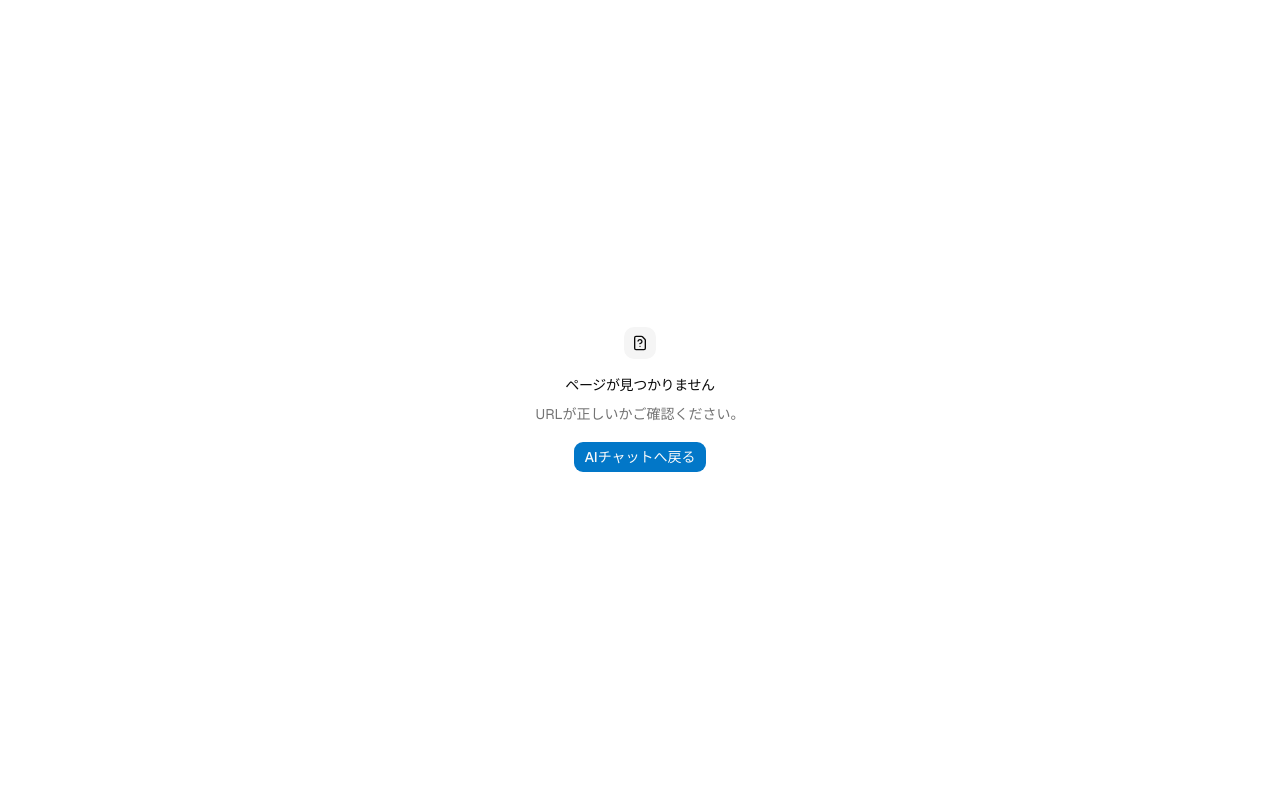
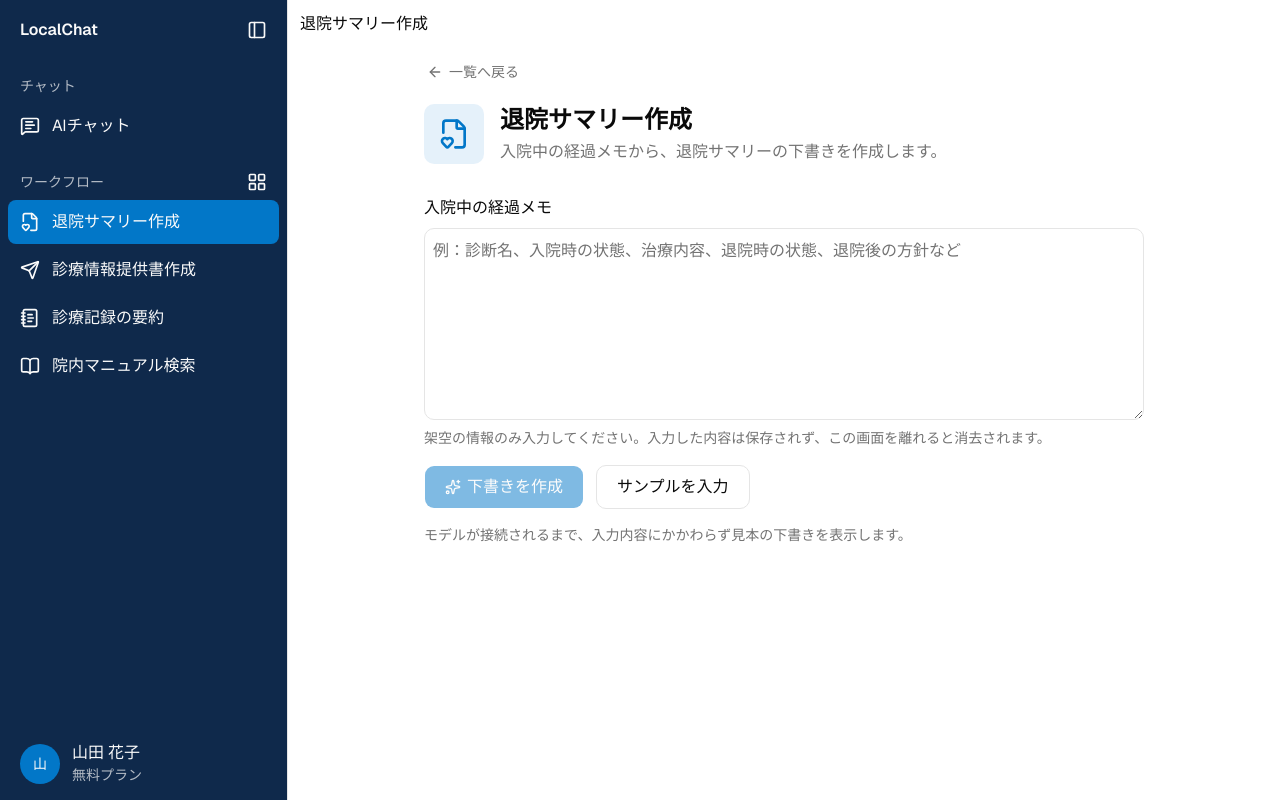
Before and after one commit to 18gen/local-chat, a Next.js app in the folder frontend/: page /w/discharge-summary in a window 1280 px wide. Before the commit this address had no page. Built offline with nearby package versions, Linux system fonts and the light colour scheme.

Commit message:
refactor(frontend): shorten workflow URLs to /w/

```diff
--- a/frontend/src/app/(app)/workflows/[workflowId]/page.tsx
+++ b/frontend/src/app/(app)/w/[workflowId]/page.tsx
@@ -19,7 +19,7 @@ export function generateStaticParams() {
 
 export async function generateMetadata({
   params,
-}: PageProps<"/workflows/[workflowId]">): Promise<Metadata> {
+}: PageProps<"/w/[workflowId]">): Promise<Metadata> {
   const workflow = getWorkflow((await params).workflowId);
   return workflow ? { title: t.workflow.items[workflow.id].title } : {};
 }
@@ -28,7 +28,7 @@ export async function generateMetadata({
 // URL is only read inside <Suspense>, as in Next.js's "Move URL data behind
 // Suspense" guide.
 async function resolveWorkflow(
-  params: PageProps<"/workflows/[workflowId]">["params"],
+  params: PageProps<"/w/[workflowId]">["params"],
 ) {
   const workflow = getWorkflow((await params).workflowId);
   if (!workflow) notFound();
@@ -37,7 +37,7 @@ async function resolveWorkflow(
 
 async function WorkflowTitle({
   params,
-}: Pick<PageProps<"/workflows/[workflowId]">, "params">) {
+}: Pick<PageProps<"/w/[workflowId]">, "params">) {
   const workflow = await resolveWorkflow(params);
   return (
     <span className="font-medium">{t.workflow.items[workflow.id].title}</span>
@@ -46,7 +46,7 @@ async function WorkflowTitle({
 
 async function WorkflowDetails({
   params,
-}: Pick<PageProps<"/workflows/[workflowId]">, "params">) {
+}: Pick<PageProps<"/w/[workflowId]">, "params">) {
   const workflow = await resolveWorkflow(params);
   const text = t.workflow.items[workflow.id];
   const Icon = workflow.icon;
@@ -87,7 +87,7 @@ function WorkflowDetailsSkeleton() {
 
 export default function WorkflowPage({
   params,
-}: PageProps<"/workflows/[workflowId]">) {
+}: PageProps<"/w/[workflowId]">) {
   return (
     <>
       <PageHeader>
--- a/frontend/src/features/workflow/components/workflow-card.tsx
+++ b/frontend/src/features/workflow/components/workflow-card.tsx
@@ -11,7 +11,7 @@ import {
   CardHeader,
   CardTitle,
 } from "@/components/ui/card";
-import type { Workflow } from "@/features/workflow/workflows";
+import { workflowHref, type Workflow } from "@/features/workflow/workflows";
 import { t } from "@/locales";
 import { FavoriteStarIcon } from "./favorite-star-icon";
 
@@ -36,7 +36,7 @@ export function WorkflowCard({ workflow, starred, onToggleFavorite }: WorkflowCa
         </span>
         <CardTitle className="text-lg">
           <Link
-            href={`/workflows/${workflow.id}`}
+            href={workflowHref(workflow.id)}
             className="outline-none after:absolute after:inset-0"
           >
             {text.title}
--- a/frontend/src/features/workflow/components/workflow-nav.tsx
+++ b/frontend/src/features/workflow/components/workflow-nav.tsx
@@ -25,7 +25,11 @@ import {
   onBeforeFavoritesChange,
   useFavoriteWorkflows,
 } from "@/features/workflow/use-favorite-workflows";
-import { sortByFavorite, WORKFLOWS } from "@/features/workflow/workflows";
+import {
+  sortByFavorite,
+  workflowHref,
+  WORKFLOWS,
+} from "@/features/workflow/workflows";
 import { t } from "@/locales";
 import { FavoriteStarIcon } from "./favorite-star-icon";
 
@@ -65,7 +69,7 @@ export function WorkflowNav({ onNavigate }: WorkflowNavProps) {
       <SidebarGroupContent>
         <SidebarMenu ref={containerRef}>
           {sortByFavorite(WORKFLOWS, favorites).map((workflow) => {
-            const href = `/workflows/${workflow.id}`;
+            const href = workflowHref(workflow.id);
             const active = pathname === href;
             const starred = favorites.includes(workflow.id);
             const title = t.workflow.items[workflow.id].title;
--- a/frontend/src/features/workflow/workflows.ts
+++ b/frontend/src/features/workflow/workflows.ts
@@ -32,6 +32,11 @@ export function getWorkflow(id: string): Workflow | undefined {
   return WORKFLOWS.find((workflow) => workflow.id === id);
 }
 
+/** A workflow's page. Short like ChatGPT's /g/; the list stays at /workflows. */
+export function workflowHref(id: WorkflowId) {
+  return `/w/${id}`;
+}
+
 export function isWorkflowId(value: unknown): value is WorkflowId {
   return WORKFLOWS.some((workflow) => workflow.id === value);
 }
```
